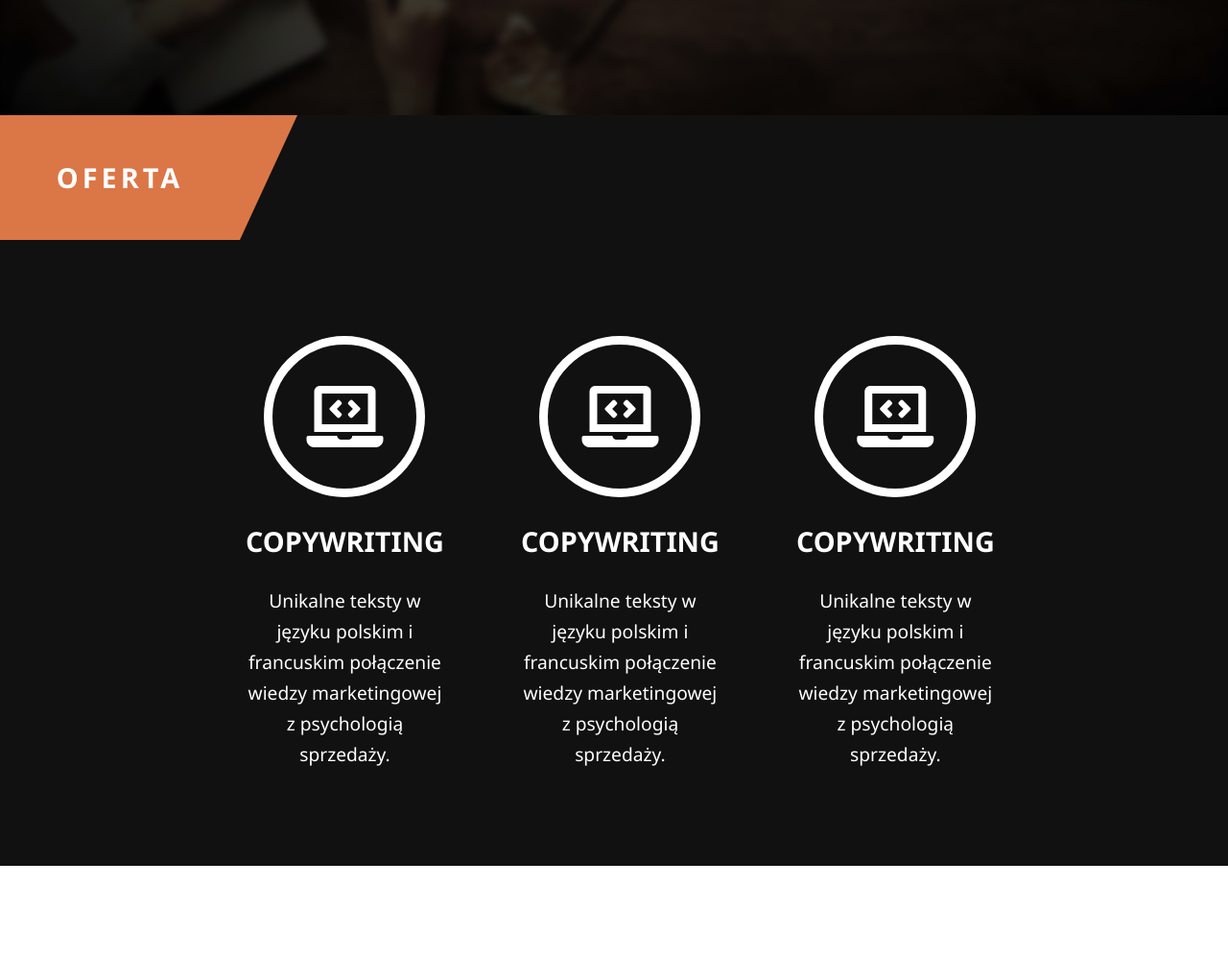
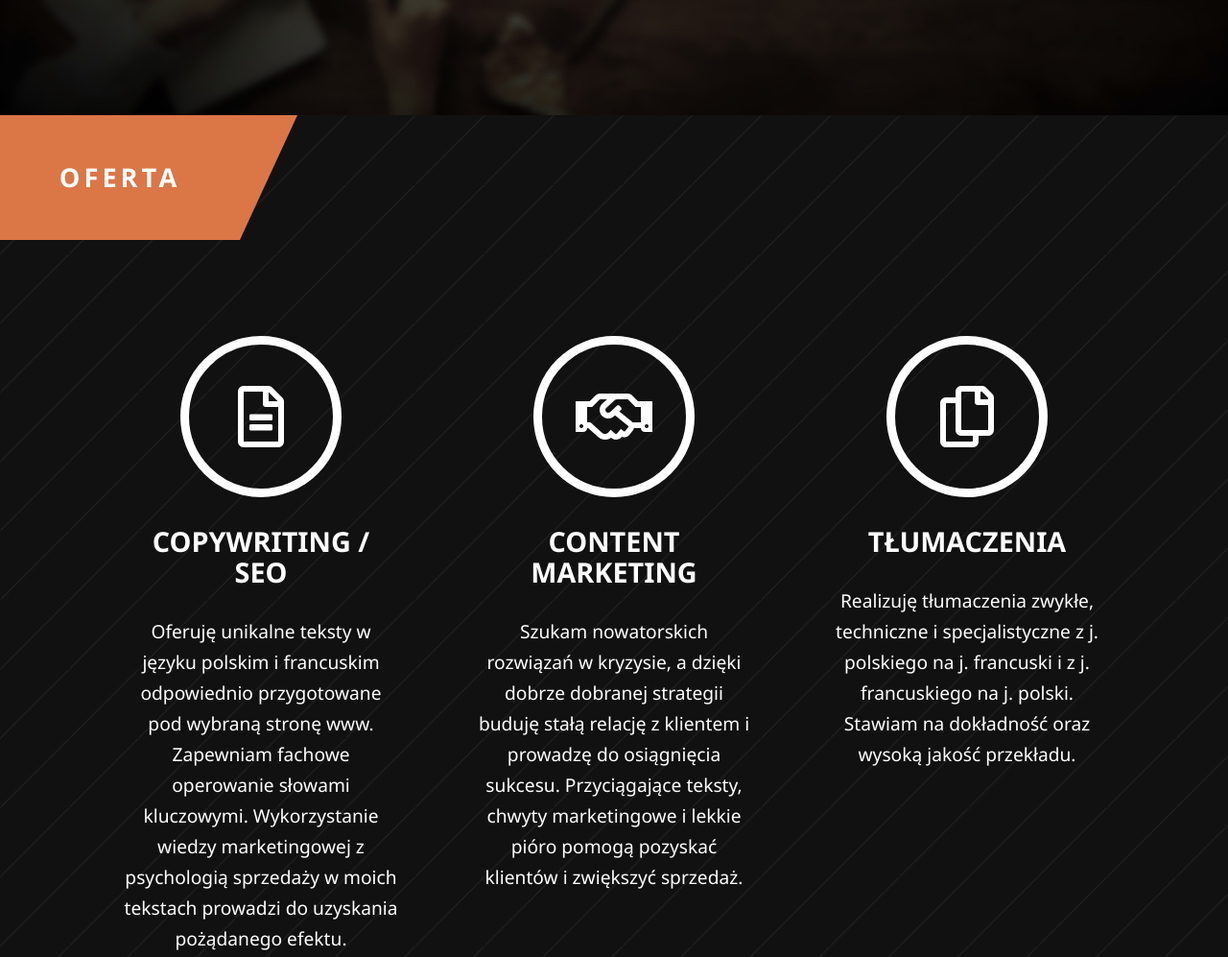
Before and after one commit to marcin-brumer/Copywriter-Portfolio, a website built with webpack: page index.html in a window 1280 px wide. Shown: the part 680-1677 px from the top of the page at 96% size. Before the commit the page ends 1582 px from the top, so only its background shows below. Built offline with nearby package versions, Linux system fonts and the light colour scheme.

Commit message:
Updated informations in offer section

```diff
--- a/index.html
+++ b/index.html
@@ -46,36 +46,38 @@
         </div>
     </header>
     <section class='offer-section'>
-        <div class='section-title'>
-            <h1>OFERTA</h1>
-        </div>
+        <h1 class='section-title'>OFERTA</h1>
         <div class='offer-wrapper'>
             <div class="offer-item">
                 <div class='icon'>
-                    <i class="fas fa-laptop-code fa-4x circle-icon"></i>
+                    <i class="far fa-file-alt fa-4x circle-icon"></i>
                 </div>
-                <h2 class="offer-title">COPYWRITING</h2>
-                <p class="offer-txt">Unikalne teksty w języku polskim i francuskim połączenie wiedzy marketingowej z
-                    psychologią sprzedaży.</p>
+                <h2 class="offer-title">COPYWRITING / SEO</h2>
+                <p class="offer-txt">Oferuję unikalne teksty w języku polskim i francuskim odpowiednio przygotowane pod
+                    wybraną stronę www. Zapewniam fachowe operowanie słowami kluczowymi. Wykorzystanie wiedzy
+                    marketingowej z psychologią sprzedaży w moich tekstach prowadzi do uzyskania pożądanego efektu.</p>
             </div>
             <div class="offer-item">
                 <div class='icon'>
-                    <i class="fas fa-laptop-code fa-4x circle-icon"></i>
+                    <i class="far fa-handshake fa-4x circle-icon"></i>
+
                 </div>
-                <h2 class="offer-title">COPYWRITING</h2>
-                <p class="offer-txt">Unikalne teksty w języku polskim i francuskim połączenie wiedzy marketingowej z
-                    psychologią sprzedaży.</p>
+                <h2 class="offer-title">CONTENT MARKETING</h2>
+                <p class="offer-txt">Szukam nowatorskich rozwiązań w kryzysie, a dzięki dobrze dobranej strategii
+                    buduję stałą relację z klientem i prowadzę do osiągnięcia sukcesu. Przyciągające teksty, chwyty
+                    marketingowe i lekkie pióro pomogą pozyskać klientów i zwiększyć sprzedaż. </p>
             </div>
             <div class="offer-item">
                 <div class='icon'>
-                    <i class="fas fa-laptop-code fa-4x circle-icon"></i>
+                    <i class="far fa-copy fa-4x circle-icon"></i>
                 </div>
-                <h2 class="offer-title">COPYWRITING</h2>
-                <p class="offer-txt">Unikalne teksty w języku polskim i francuskim połączenie wiedzy marketingowej z
-                    psychologią sprzedaży.</p>
+                <h2 class="offer-title">TŁUMACZENIA</h2>
+                <p class="offer-txt">Realizuję tłumaczenia zwykłe, techniczne i specjalistyczne z j. polskiego na j.
+                    francuski i z j. francuskiego na j. polski. Stawiam na dokładność oraz wysoką jakość przekładu.</p>
             </div>
         </div>
     </section>
+
 
     <script src="dist/bundle.js"></script>
 </body>
--- a/src/scss/_mobile.scss
+++ b/src/scss/_mobile.scss
@@ -1,8 +1,17 @@
-// Lg
-@media screen and (max-width: 1201px) {
+// XL
+@media screen and (max-width: 1500px) {
   .offer-section {
     .offer-wrapper {
       width: 80%;
+    }
+  }
+}
+
+// Lg
+@media screen and (max-width: 1200px) {
+  .offer-section {
+    .offer-wrapper {
+      grid-gap: 40px;
     }
   }
 }
--- a/src/scss/main.scss
+++ b/src/scss/main.scss
@@ -76,9 +76,10 @@ p {
   background-color: $primary-color;
   text-align: center;
   line-height: 130px;
-  font-size: 1.2rem;
+  font-size: 1.7rem;
   letter-spacing: 4px;
   position: relative;
+  color: #fff;
 
   &:after {
     content: "";
@@ -95,32 +96,38 @@ p {
 }
 
 .offer-section {
-  background: #111111;
+  background-image: linear-gradient(
+    135deg,
+    #1f1e1e 0.98%,
+    #111111 0.98%,
+    #111111 50%,
+    #1f1e1e 50%,
+    #1f1e1e 50.98%,
+    #111111 50.98%,
+    #111111 100%
+  );
+  background-size: 72.12px 72.12px;
   color: #fff;
-
   .offer-wrapper {
-    width: 60%;
+    width: 70%;
     margin: 0 auto;
-    padding: 100px 0;
+    padding: 100px 0 200px 0;
     text-align: center;
     display: grid;
     grid-template-columns: repeat(3, 1fr);
     grid-gap: 80px;
     line-height: 2rem;
-
     .offer-item {
       h2 {
         padding: 30px 0;
         font-size: 1.8rem;
       }
-
       p {
         font-size: 1.2rem;
       }
-
       .icon {
         i {
-          background: #111111;
+          background: transparent;
           width: 90px;
           height: 90px;
           border-radius: 50%;
@@ -130,7 +137,6 @@ p {
           vertical-align: middle;
           padding: 30px;
           @include easeOut;
-
           &:hover {
             border: 9px solid $primary-color;
           }
@@ -139,5 +145,4 @@ p {
     }
   }
 }
-
 @import "mobile";
```
